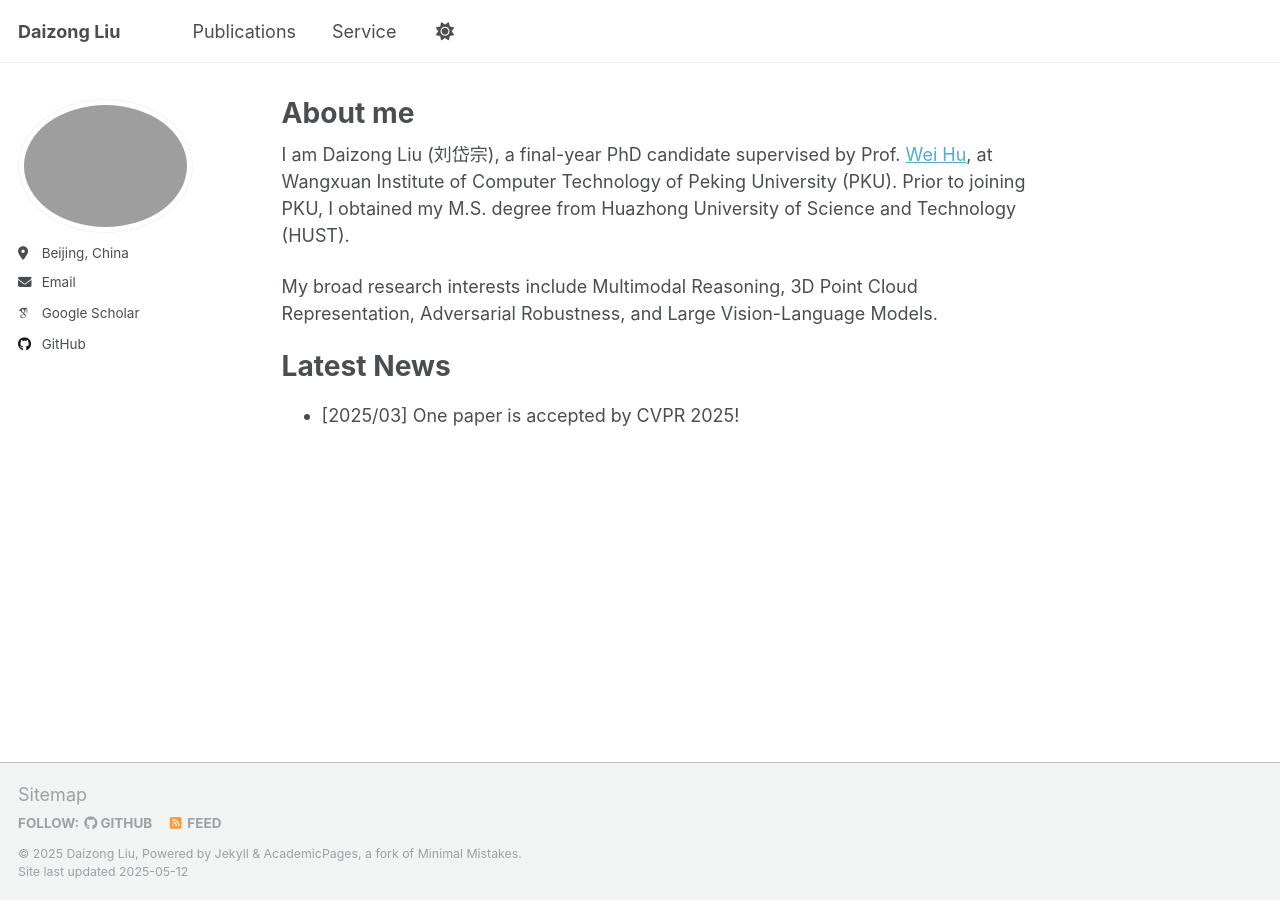
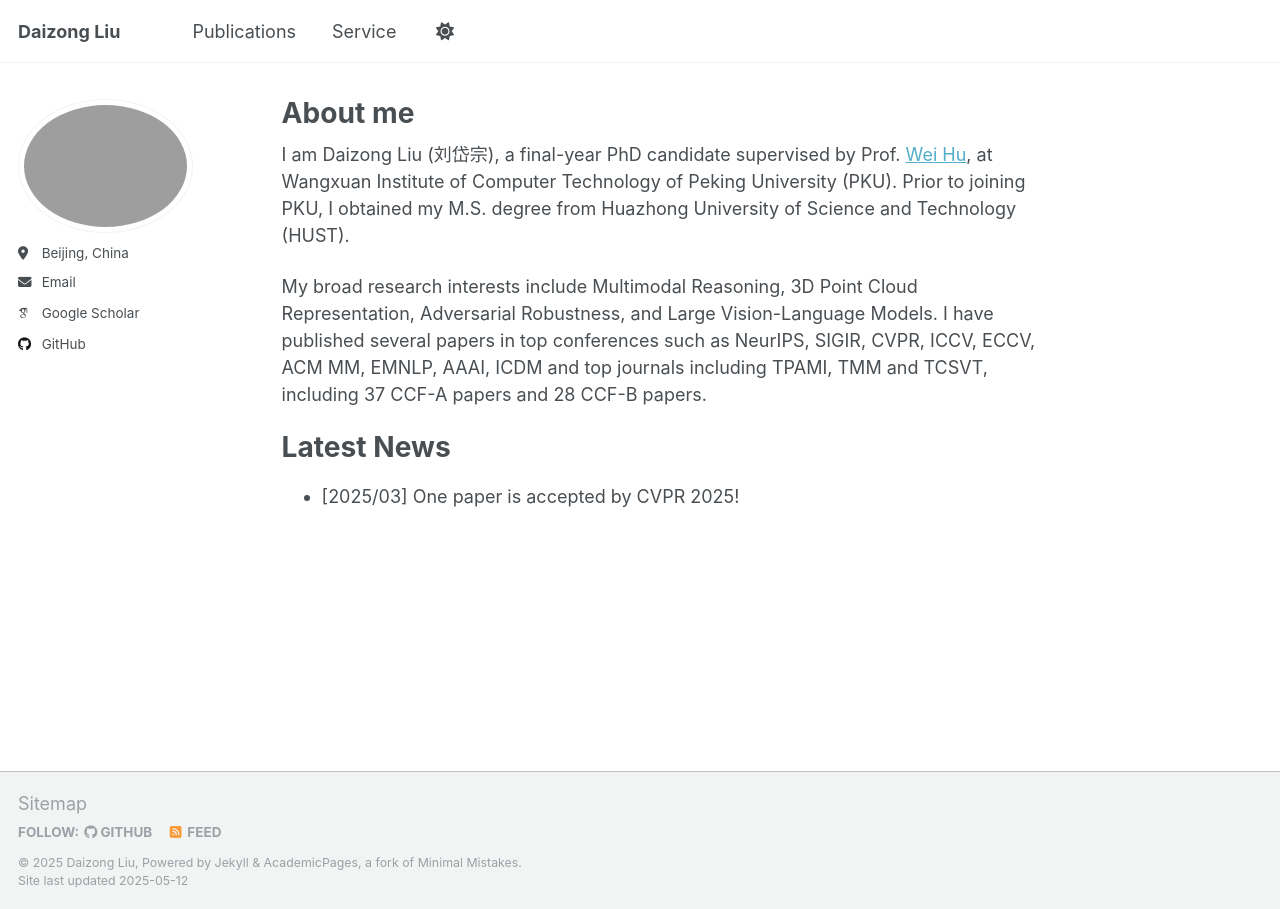
Before and after one commit to liudaizong/liudaizong.github.io, a Jekyll site: the page built from _pages/about.md, in a window 1280 px wide. Built offline with Jekyll 4.4.1, drawn with Linux system fonts in a browser that asks for light colours; some web fonts are replaced.

Commit message:
Update about.md

```diff
--- a/_pages/about.md
+++ b/_pages/about.md
@@ -10,7 +10,7 @@ redirect_from:
 
 I am Daizong Liu (刘岱宗), a final-year PhD candidate supervised by Prof. [Wei Hu](https://www.wict.pku.edu.cn/huwei), at Wangxuan Institute of Computer Technology of Peking University (PKU). Prior to joining PKU, I obtained my M.S. degree from Huazhong University of Science and Technology (HUST).
 
-My broad research interests include Multimodal Reasoning, 3D Point Cloud Representation, Adversarial Robustness, and Large Vision-Language Models.
+My broad research interests include Multimodal Reasoning, 3D Point Cloud Representation, Adversarial Robustness, and Large Vision-Language Models. I have published several papers in top conferences such as NeurIPS, SIGIR, CVPR, ICCV, ECCV, ACM MM, EMNLP, AAAI, ICDM and top journals including TPAMI, TMM and TCSVT, including 37 CCF-A papers and 28 CCF-B papers.
 
 Latest News
 ======
```
